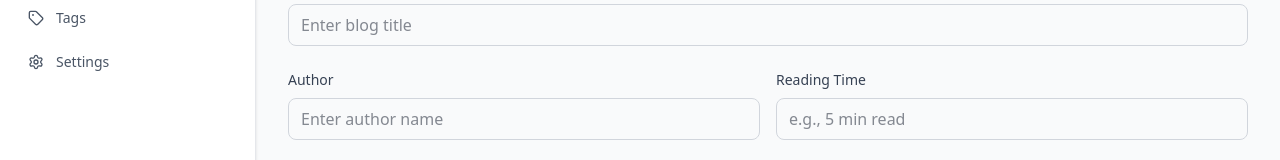
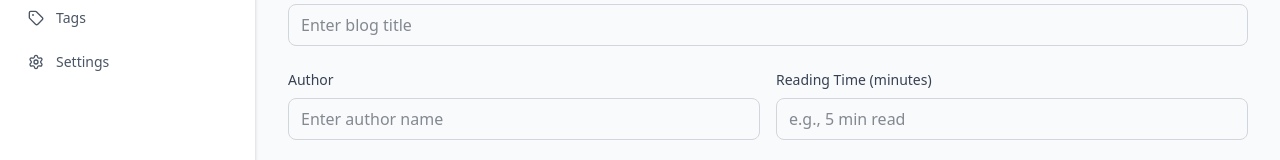
Before and after one commit to Inkubator-IT/admin, a React (Vite) app: page /blogs/create in a window 1280 px wide. Shown: the part 156-316 px from the top of the page. Built offline with nearby package versions, Linux system fonts and the light colour scheme; no server answers.

Commit message:
refactor: added text in create and edit blog page for clarity

```diff
--- a/src/pages/BlogCreatePage.tsx
+++ b/src/pages/BlogCreatePage.tsx
@@ -161,7 +161,7 @@ const BlogCreatePage = () => {
             </div>
 
             <div>
-              <label className="block text-sm font-medium text-gray-700 mb-2">Reading Time</label>
+              <label className="block text-sm font-medium text-gray-700 mb-2">Reading Time (minutes)</label>
               <input
                 type="text"
                 value={formData.time_read}
--- a/src/pages/BlogEditPage.tsx
+++ b/src/pages/BlogEditPage.tsx
@@ -201,7 +201,7 @@ const BlogEditPage = () => {
               </div>
 
               <div>
-                <label className="block text-sm font-medium text-gray-700 mb-2">Reading Time</label>
+                <label className="block text-sm font-medium text-gray-700 mb-2">Reading Time (minutes)</label>
                 <input
                   type="text"
                   value={formData.time_read}
```
